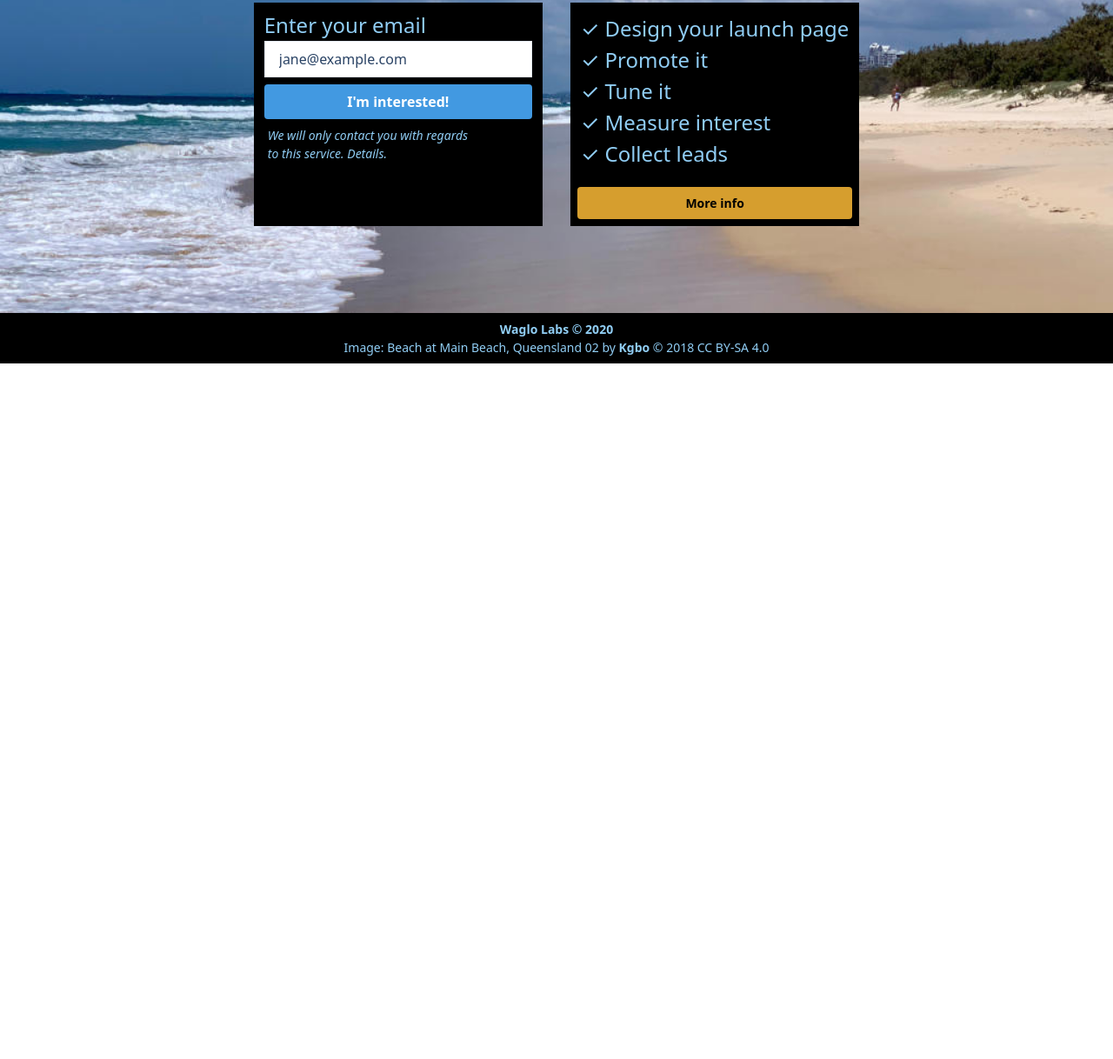
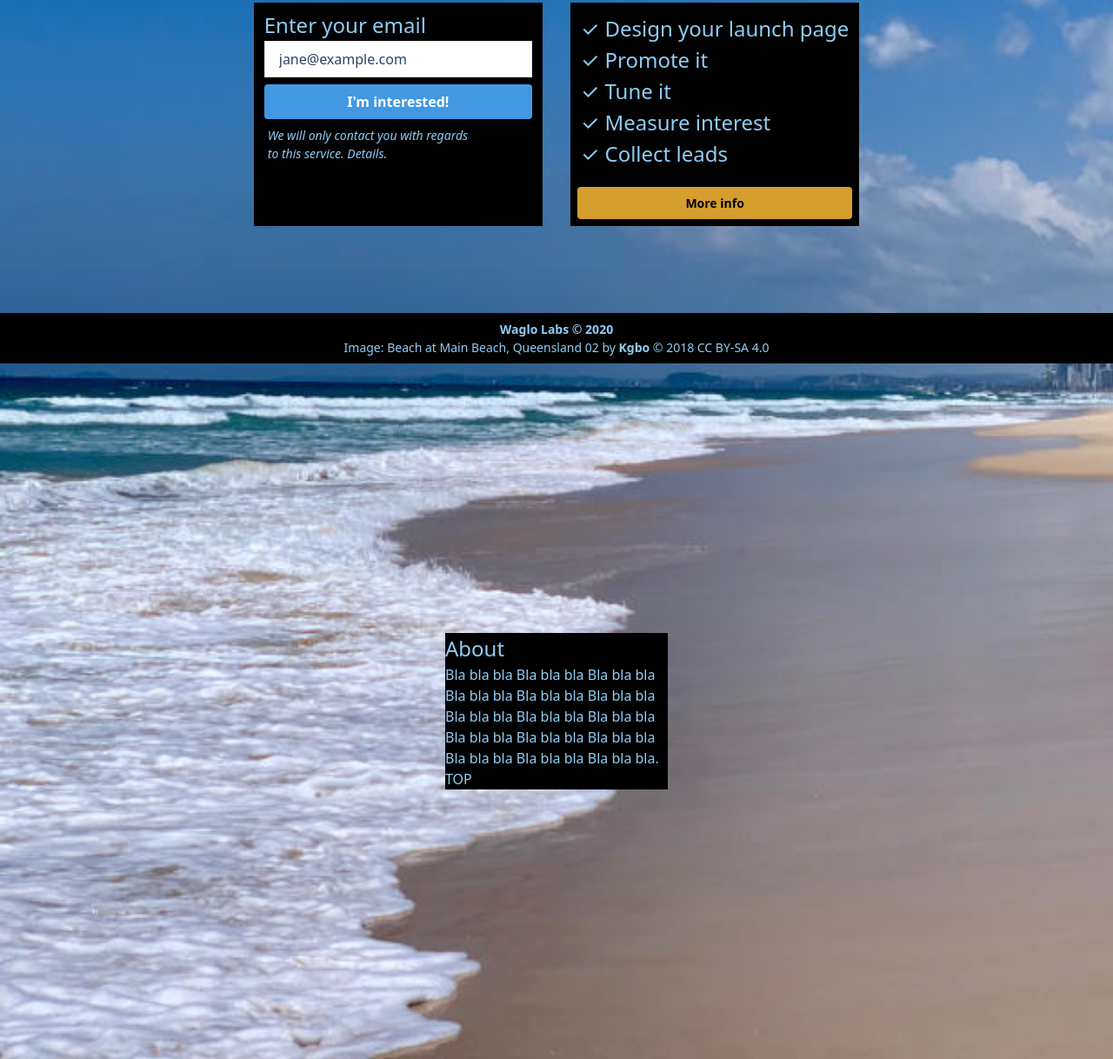
Before and after one commit to millette/tw, a website: page index.html in a window 1280 px wide. Shown: the part 382-1600 px from the top of the page at 87% size. Before the commit the page ends 800 px from the top, so only its background shows below. Drawn offline with nearby package versions, Linux system fonts and the light colour scheme; files that its build step writes are made by us from their sources.

Commit message:
Add About section.

```diff
--- a/index.html
+++ b/index.html
@@ -23,7 +23,7 @@
             </ul>
             <a
               class="text-sm block text-center m-2 bg-yellow-600 hover:bg-yellow-400 text-black font-bold py-2 px-4 rounded"
-              href="/about"
+              href="#about"
               >More info</a
             >
           </div>
@@ -65,6 +65,17 @@
           </p>
         </footer>
       </div>
+      <div class="grid h-screen place-items-center">
+        <div class="bg-black w-64">
+          <h2 class="text-2xl" id="about">About</h2>
+          <p>
+            Bla bla bla Bla bla bla Bla bla bla Bla bla bla Bla bla bla Bla bla
+            bla Bla bla bla Bla bla bla Bla bla bla Bla bla bla Bla bla bla Bla
+            bla bla Bla bla bla Bla bla bla Bla bla bla.
+          </p>
+          <a href="#">TOP</a>
+        </div>
+      </div>
     </div>
     <script src="main.js"></script>
   </body>
```
